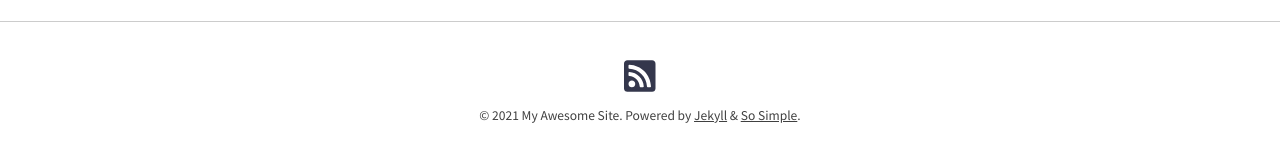
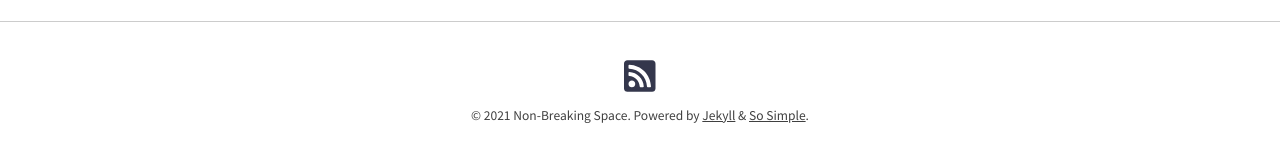
Before and after one commit to joeseoj/joeseoj.github.io, a Jekyll site: the page built from index.md, in a window 1280 px wide and 900 px high, scrolled down 1150 px. Shown: the part 702-864 px from the top of the window. Built offline with Jekyll 4.4.1, drawn with Linux system fonts in a browser that asks for light colours; nearby versions of some CDN libraries; some of the changed text lies outside the part shown.

Commit message:
Update _config.yml
test commit

```diff
--- a/_config.yml
+++ b/_config.yml
@@ -17,7 +17,7 @@ theme: jekyll-theme-so-simple
 # remote_theme: mmistakes/so-simple-theme
 skin: "/assets/css/skins/default.css"
 locale: en-US
-title: "My Awesome Site"
+title: "Non-Breaking Space"
 description: "It really is the best."
 baseurl: # the subpath of your site, e.g. "/blog"
 url: # the base hostname & protocol for your site e.g. "https://mmistakes.github.io"
```
